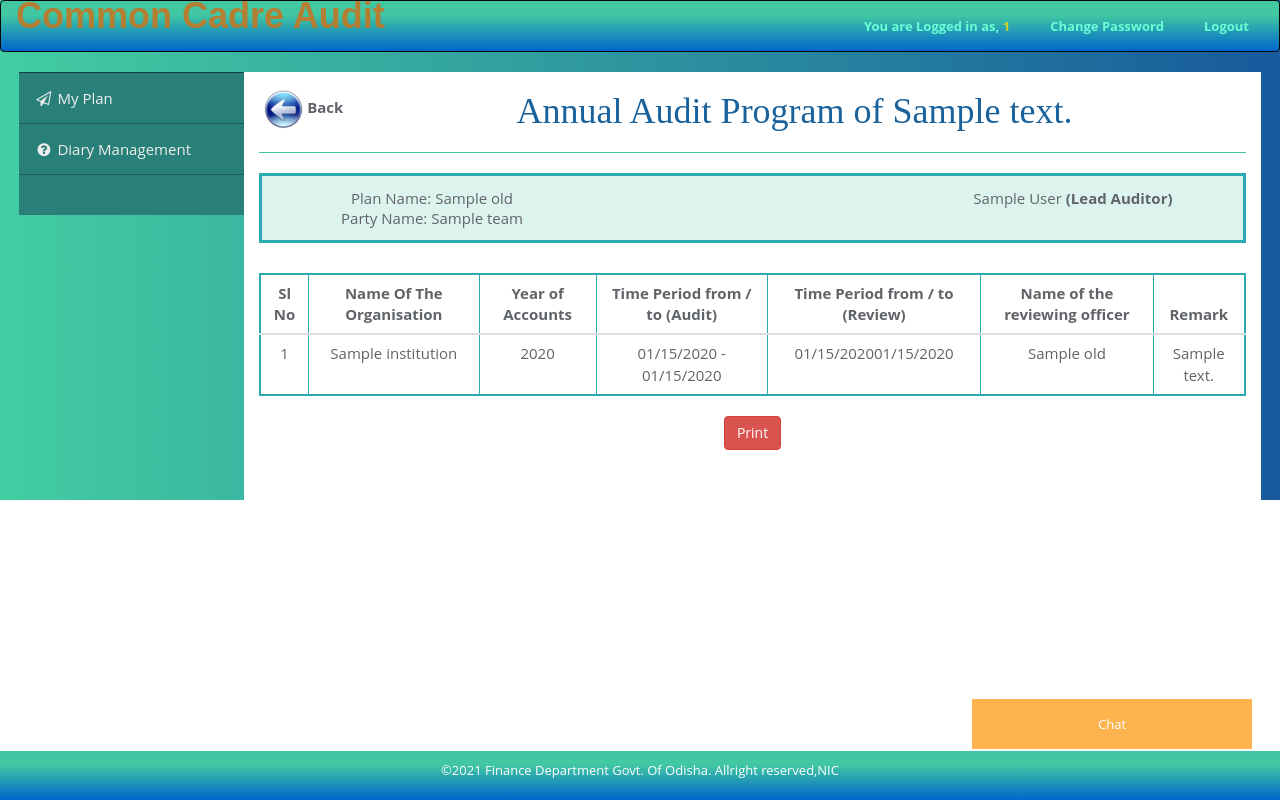
After one commit to smruti91/cca, a PHP site: page /auditor/report.php in a window 1280 px wide. The commit adds this page. Run offline with PHP 8.4, Linux system fonts and the light colour scheme; the visitor is signed in with stand-in values (Sample User, id 1); tables that the repository leaves empty or names only in its code hold one stand-in row (values such as "Sample post"); some libraries are stand-ins or nearby versions; some web fonts are replaced.

Commit message:
final eport

```diff
--- a/auditor/advance_position.php
+++ b/auditor/advance_position.php
@@ -201,6 +201,8 @@ border: 2px solid #fff;
           $('#frm_dtl_advnc')[0].submit();
     })
 
+
+
   });
 
   showMessage();
@@ -268,6 +270,8 @@ function remove_tr(This){
 }
 
 
+
+
 $('.outStanding_cashBook').keyup(function(event) {
 
 
--- a/auditor/advance_position_template_edit.php
+++ b/auditor/advance_position_template_edit.php
@@ -24,7 +24,7 @@
                             <td>&nbsp;</td>
                             <td> <input type="text" class="form-control" name="offical_name[]" value=" <?php echo $para_row['offical_name']; ?>" required> </td>
                             <td> <input type="text" class="form-control" name="gpf_Ehrms_id[]" value=" <?php echo $para_row['gpf_Ehrms_id']; ?>" required> </td>
-                            <td> <input type="text" class="form-control" name="scheme_cashBook[]" value=" <?php echo $para_row['scheme_cash_book']; ?>" required> </td>
+                            <td class="cbook"> <input type="text" class="form-control" name="scheme_cashBook[]" value=" <?php echo $para_row['scheme_cash_book']; ?>" required> </td>
                             <td> <input type="text" class="form-control" name="amut_outStanding[]" value=" <?php echo $para_row['amnt_outstd']; ?>" required> </td>
                             <td> <input type="text" class="form-control" name="amut_paid_audit_period[]" value=" <?php echo $para_row['amnt_paid_atAudit']; ?>" required> </td>
                             <td> <input type="text" class="form-control" name="amut_adjust[]" value=" <?php echo $para_row['amnt_adjusted']; ?>" required> </td>
--- a/auditor/dashboard.php
+++ b/auditor/dashboard.php
@@ -79,6 +79,9 @@ $userid = (($_SESSION['userid'] && $_SESSION['userid']>0)?$_SESSION['userid']:-1
         <div class="col-sm-3 actext">
              <div  class="dash_div"><a href="view_circular">Circular/Notice</a></div>
             </div>
+            <div class="col-sm-3 actext">
+             <div  class="dash_div"><a href="report.php">Report</a></div>
+            </div>
       <?php }
     ?>
     </div>
--- a/auditor/details_advance_edit_template.php
+++ b/auditor/details_advance_edit_template.php
@@ -23,7 +23,7 @@
                        <tr>
                             <td>&nbsp;</td>
                             <td> <input type="text" class="form-control" name="advnc_outstanding_asOn[]" value=" <?php echo $para_row['advnc_outstd_asOn']; ?>" required> </td>
-                            <td> <input type="text" class="form-control" name="cashBook[]" value=" <?php echo $para_row['cash_book']; ?>" required> </td>
+                            <td> <input type="text" class="form-control cbook" name="cashBook[]" value=" <?php echo $para_row['cash_book']; ?>" required> </td>
                             <td> <input type="text" class="form-control" name="amut_outStanding[]" value=" <?php echo $para_row['amnt_outstd']; ?>" required> </td>
                             <td> <input type="text" class="form-control" name="amut_paid_audit_period[]" value=" <?php echo $para_row['amnt_paid_atAudit']; ?>" required> </td>
                             <td> <input type="text" class="form-control" name="amut_adjust[]" value=" <?php echo $para_row['amnt_adjusted']; ?>" required> </td>
--- a/auditor/internal_control.php
+++ b/auditor/internal_control.php
@@ -75,7 +75,7 @@ border: 2px solid #fff;
        <div id="alert_msg" ></div>
       <div class="row content">
         <div class="col-sm-12 text-center">
-          <button class="btn btn-warning bckbtn" onclick="history.back(-1)"><img src="../images/backb.png" /><b>Back</b></button>
+           <div class="bckbtn" onclick="location.href='manage_auditreport'"><img src="../images/backb.png" /><b>Back</b></div>
           <h1>Manage Audit Report</h1>
           <hr>
           <div style="    width: 100%;
--- a/auditor/prev_audit_obs.php
+++ b/auditor/prev_audit_obs.php
@@ -15,6 +15,7 @@ exit;
 if (isset($_SESSION['mngplan_id'])){
 $manageplan_id=$_SESSION['mngplan_id'];
 $manageplansql= mysqli_query($mysqli,"select plan_name,org_id,team_id,audit_start_date,audit_end_date from cca_manageplan m,cca_plan p where m.plan_id=p.id and m.id='".$manageplan_id."'");
+echo "select plan_name,org_id,team_id,audit_start_date,audit_end_date from cca_manageplan m,cca_plan p where m.plan_id=p.id and m.id='".$manageplan_id."'";
 $res_row=mysqli_fetch_array($manageplansql);
 $orgname= find_institutionname($res_row['org_id'],$mysqli);
 $team_name=find_teamname($res_row['team_id'],$mysqli);
@@ -344,7 +345,7 @@ function del_cmp(id){
       }
 
        $("#deleteComplainceModal_"+id).modal('show');
-       //$("#deleteComplainceModal_"+id).modal('show');
+
 }
 
 function delete_record(id){
--- a/auditor/record_maintenance.php
+++ b/auditor/record_maintenance.php
@@ -273,7 +273,7 @@ e.preventDefault();
 if( frmvalidate() ){
 
 $('#frm_dtl_advnc')[0].submit();
-//console.log('success',12345)
+
 }
 else{
 alert("You must check atleast one of the checkboxes");
@@ -299,7 +299,7 @@ $('#frm_records_mtnc').submit(function(e) {
 
 function frmvalidate(){
 var c=document.getElementsByTagName('input');
-console.log('c',c)
+
 for (var i = 0; i<c.length; i++){
 if (c[i].type=='checkbox')
 {
--- /dev/null
+++ b/auditor/report.php
@@ -0,0 +1,192 @@
+<?php
+session_start();
+include("../common_functions.php");
+include_once("../config.php");
+$userid = (($_SESSION['userid'] && $_SESSION['userid']>0)?$_SESSION['userid']:-1);
+
+if($userid == -1)
+{
+header('location:../index.php');
+exit;
+}
+?>
+<?php include "header.php"; ?>
+<?php
+$manageplansql= mysqli_query($mysqli,"select plan_name,org_id,team_id,p.dept_id ,d.F_descr from cca_manageplan_old m,cca_plan p, cca_departments d where m.plan_id=p.id and  m.dept_id=d.ID");
+
+$res_row=mysqli_fetch_array($manageplansql);
+$orgname= find_institutionname($res_row['org_id'],$mysqli);
+$team_name=find_teamname($res_row['team_id'],$mysqli);
+//print_r($_SESSION);
+
+?>
+<style>
+div.main{
+height:100%;
+}
+#alert_msg{
+/* position:absolute;*/
+z-index:1400;
+top:2%;
+right:4%;
+margin:10px auto;
+text-align:center;
+display:none;
+}
+</style>
+<div id="wrapper">
+  <?php include "leftpanel.php";?>
+  <div id="page-wrapper">
+    <div class="container-fluid text-center">
+      <div style="" id="alert_msg" ></div>
+      <div class="row content">
+        <div class="col-sm-12 text-center">
+          <div class="bckbtn" onclick="history.back(-1)"><img src="../images/backb.png" /><b>Back</b></div>
+          <h1>Annual Audit Program of <?php echo $res_row['F_descr']; ?></h1>
+          <!--  <div class="bckbtn" style="float:right;margin-top: -50px;"><img src="../images/report_icon3.png" /><a href="audit_report.php">Report</a></div> -->
+
+          <hr>
+          <div style="width: 100%;background-color: #42c19f2e; padding: 12px;border: 3px solid #2daab0;">
+            <div style="width:33%;float:left;">
+              Plan Name: <?php echo $res_row['plan_name']; ?></br>
+              Party Name: <?php echo $team_name; ?> </br>
+
+            </div>
+            <div style="width:33%;float:right;">
+              <!--   <b><?php echo $orgname; ?></b> -  General Audit -->
+              <?php
+              $teamsql= mysqli_query($mysqli,"select u.id,em.leader_id,u.Name from cca_users u,cca_team_emp_role em where u.id=em.emp_id and em.team_id='".$res_row['team_id']."'");
+              while($team_row=mysqli_fetch_array($teamsql)){
+              echo $team_row['Name'];
+              if($team_row['id']==$team_row['leader_id']){
+              echo "<b> (Lead Auditor)</b>";
+              }else{
+              echo "<b> (Auditor)</b>";
+              }
+              echo "<br>";
+              }
+              ?>
+            </div>
+            <div style="clear:both">
+
+            </div>
+          </div>
+          <div class="calheader" style="padding-bottom: 50px; *background: url(../images/auditimg.jpg);background-position: center; /* Center the image */
+            background-repeat: no-repeat; /* Do not repeat the image */
+            background-size: cover;">
+            <fieldset>
+              <table border="1" class="table" style="margin-top: 30px; border: 2px solid #2daab0;" id="report">
+                <thead>
+                  <tr>
+                    <th  style="text-align: center;">Sl No</th>
+                    <th  style="text-align: center;"> Name Of The Organisation</th>
+                    <th  style="text-align: center;">Year of Accounts</th>
+                    <th  style="text-align: center;">Time Period  from / to (Audit)</th>
+                    <th  style="text-align: center;">Time Period  from / to (Review) </th>
+                    <th  style="text-align: center;">Name of the reviewing officer</th>
+                    <th  style="text-align: center;">Remark</th>
+                  </tr>
+
+                </thead>
+                <tbody>
+                  <?php
+                  $cnt = 0;
+                  $report_sql = "SELECT p.org_id,p.team_id,i.institution_name ,p.audit_start_date,p.audit_end_date,p.review_start_date,p.review_end_date,p.reviwer_name,p.remarks FROM `cca_manageplan_old` p , `cca_institutions` i   WHERE p.org_id = i.id AND p.dept_id = '".$_SESSION['dept_id']."' ";
+                  //echo $report_sql;
+                  $report_sql_res = mysqli_query($mysqli,$report_sql);
+                  while($report_row = mysqli_fetch_assoc($report_sql_res)){
+                  $cnt++;
+
+                  ?>
+                  <tr>
+                    <td><?php echo $cnt; ?></td>
+                    <td><?php echo $report_row['institution_name']; ?></td>
+                    <td>
+                      <?php  $year_sql =  mysqli_query($mysqli,  "SELECT pending_year FROM `cca_pendingyear` WHERE org_id = '".$report_row['org_id']."'");
+
+
+                      while($year_sql_row = mysqli_fetch_assoc($year_sql))
+                      {
+                      echo $year_sql_row['pending_year']; echo "<br>";
+                      }
+                      ?>
+
+                    </td>
+                    <td>
+                      <?php
+                      $startdate = strtotime($report_row['audit_start_date']);
+                      echo date("m/d/Y", $startdate);
+                      echo " - ";
+                      $enddate = strtotime($report_row['audit_end_date']);
+                      echo date("m/d/Y", $enddate);
+                      ?>
+
+                    </td>
+
+                    <td>
+                      <?php
+                      $review_start_date =  strtotime($report_row['review_start_date']);
+                      echo $review_start_date == "-62169987208 " ? "-" :  date("m/d/Y", $review_start_date);
+                      $review_end_date =  strtotime($report_row['review_end_date']);
+                      echo $review_end_date == "-62169987208 " ? "-" :  date("m/d/Y", $review_end_date);
+                      ?>
+
+                    </td>
+
+                    <td><?php echo $report_row['reviwer_name']; ?></td>
+                    <td><?php
+                      $reamark_sql = mysqli_query($mysqli,"SELECT reviewer_party_comments FROM `cca_team` WHERE id = '".$report_row['team_id']."' ");
+                      $reamark = $reamark_sql->fetch_assoc();
+                      echo $reamark['reviewer_party_comments'];
+                    ?></td>
+
+                  </tr>
+
+                  <?php
+                  }
+                  ?>
+                </tbody>
+              </table>
+            </fieldset>
+            <div>
+              <button class="btn btn-danger" name="<?php echo $res_row['F_descr']; ?>"  onclick="print_report(this.name)">Print</button>
+            </div>
+          </div>
+        </div>
+      </div>
+    </div>
+    <!-- /.container-fluid -->
+  </div>
+  <div class="clear:both;"></div>
+</div>
+<?php include "footer.php"; ?>
+<!-- Bootstrap Date-Picker Plugin -->
+<link rel="stylesheet" href="../css/bootstrap-datepicker3.css"/>
+<script type="text/javascript" src="../js/bootstrap-datepicker.min.js"></script>
+<script>
+$(document).ready(function() {
+$('#tableid').DataTable();
+
+showMessage();
+closeAlertBox();
+} );
+
+function print_report(inst) {
+//Get the HTML of div
+var divElements = document.getElementById('report').innerHTML;
+
+const body = document.body
+
+var oldPage = document.body.innerHTML;
+
+//Reset the page's HTML with div's HTML only
+document.body.innerHTML =
+`<h2>Annual Audit Program of ${inst} </h2> <table border=1>` +
+divElements + "</table>";
+//Print Page
+window.print();
+//Restore orignal HTML
+document.body.innerHTML = oldPage;
+
+}
+</script>
--- a/css/default.css
+++ b/css/default.css
@@ -236,7 +236,7 @@ hr{
   border-top: 1px solid #3fc5a1;
 }
 h1,h2,h3,h4{
-font-family: fantasy;
+font-family:  ui-serif;
 color:#1a629c;
 }
 
```
Also changed, not shown: auditor/details_advance.php (+14 -0 lines), auditor/manage_auditreport.php (+10 -39 lines), auditor/result_audit.php (+3 -16 lines).
